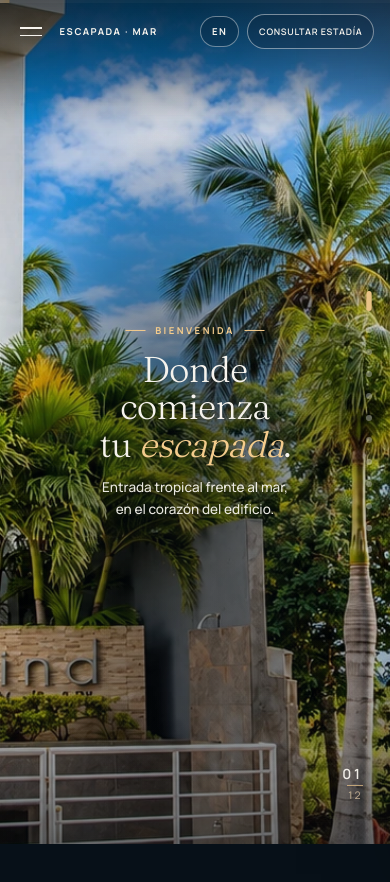
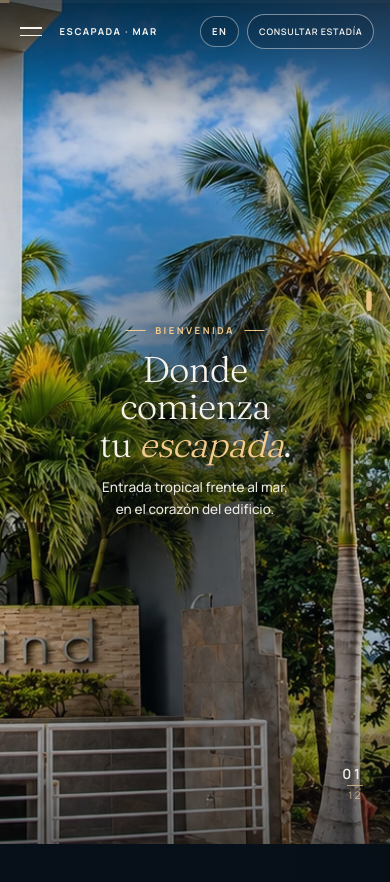
Before and after one commit to sierratayronawind-create/SIERRA-TAYRONA-WIND, a website: page index.html in a window 390 px wide. Shown: the top 882 px of the page. Drawn offline with Linux system fonts and the light colour scheme.

Commit message:
Encuadre focal por escena en movil y zoom suavizado en pantallas angostas

```diff
--- a/index.html
+++ b/index.html
@@ -401,6 +401,7 @@ body{
   .hint span{font-size:8.5px;letter-spacing:.24em}
   .count .lbl{display:none}
   .dots{right:4.5vw;gap:10px}
+  .scene img{object-position:var(--fp,50% 50%)}
   .dot span{display:none}
   .dot i{width:6px;height:6px}
   .dot.on i{height:20px}
@@ -912,12 +913,16 @@ const SCENES_EN = [
 let LANG = localStorage.getItem('em-lang') || 'es';
 const S = i => LANG === 'en' ? SCENES_EN[i] : SCENES[i];
 const FEATS_ES = [['Fechas','en tiempo real'],['Ubicación','frente al mar'],['Experiencias','inolvidables']];
+/* Punto focal de cada foto en pantallas angostas (object-position) */
+const FOCUS = ['50% 62%','50% 55%','50% 55%','50% 50%','50% 55%','50% 55%',
+               '42% 50%','50% 50%','50% 55%','50% 60%','50% 55%','50% 55%'];
 
 /* ------------------------------------------------------------ */
 
 gsap.registerPlugin(ScrollTrigger, ScrollToPlugin);
 
 const REDUCED = window.matchMedia('(prefers-reduced-motion: reduce)').matches;
+const NARROW = window.matchMedia('(max-width: 760px)').matches;
 const N = SCENES.length;
 const XF = REDUCED ? 0.14 : 0.42;           // fracción de escena dedicada a la transición
 const stage  = document.getElementById('stage');
@@ -979,6 +984,7 @@ SCENES.forEach((s, i) => {
   sc.className = 'scene';
   const img = document.createElement('img');
   img.alt = S(i).alt;
+  img.style.setProperty('--fp', FOCUS[i]);
   img.decoding = 'async';
   if (i < 3) img.src = s.img;               // primeras escenas: carga inmediata
   else img.dataset.src = s.img;             // resto: precarga en segundo plano
@@ -1032,11 +1038,13 @@ SCENES.forEach((s, j) => {
      desde el bitmap completo — sin magnificación de capa GPU) */
   if (!REDUCED) {
     const dir = j % 2 ? -1 : 1;
+    /* en pantallas angostas el zoom se suaviza para mostrar más foto */
+    const Z = NARROW ? { w: '110%', h: '110%', z: '105%' } : { w: '114%', h: '114%', z: '106%' };
     const from = dir > 0 ? { left: '-11%', top: '-8%' } : { left: '-1%', top: '-3%' };
     const to   = dir > 0 ? { left: '-1%',  top: '-3%' } : { left: '-6%', top: '-6%' };
     tl.fromTo(img,
-      { width: '114%', height: '114%', ...from },
-      { width: '106%', height: '106%', ...to, duration: 1 + XF, ease: 'none' },
+      { width: Z.w, height: Z.h, ...from },
+      { width: Z.z, height: Z.z, ...to, duration: 1 + XF, ease: 'none' },
       Math.max(0, j - XF));
   }
 
```
